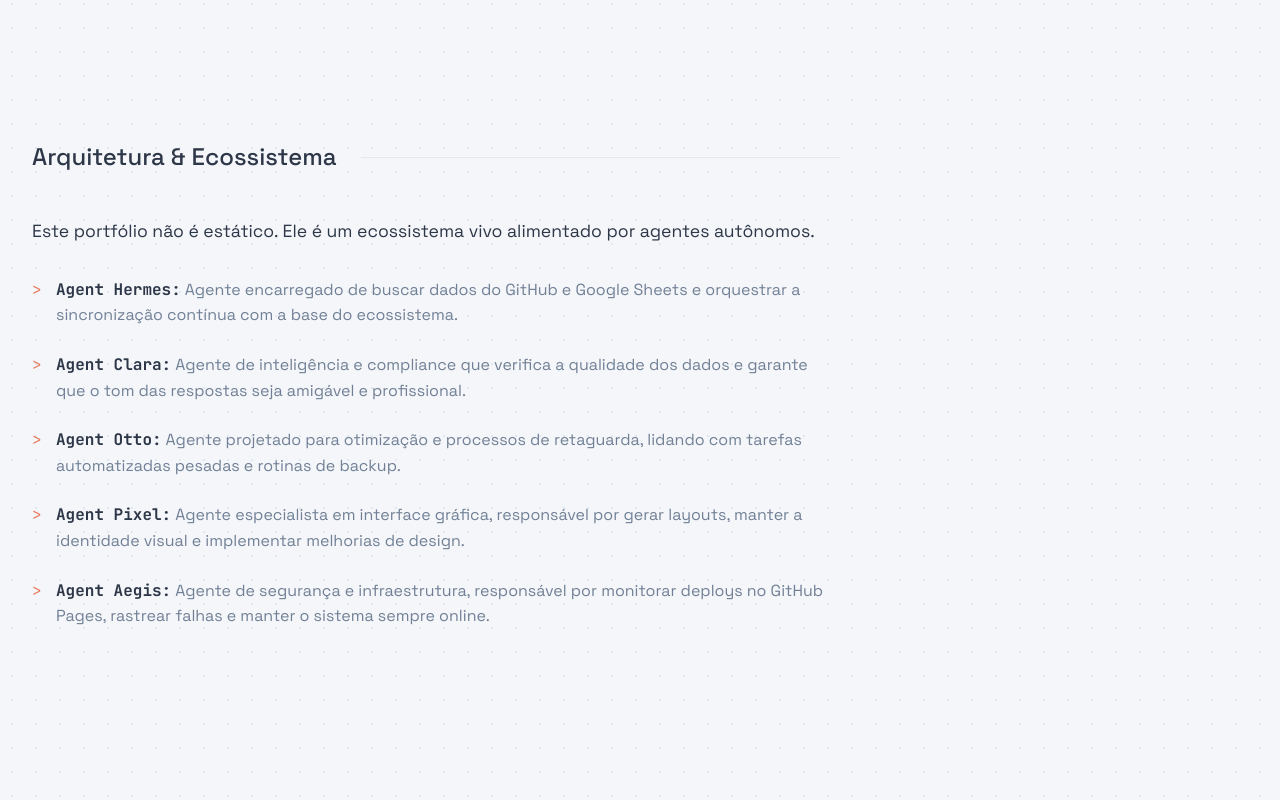
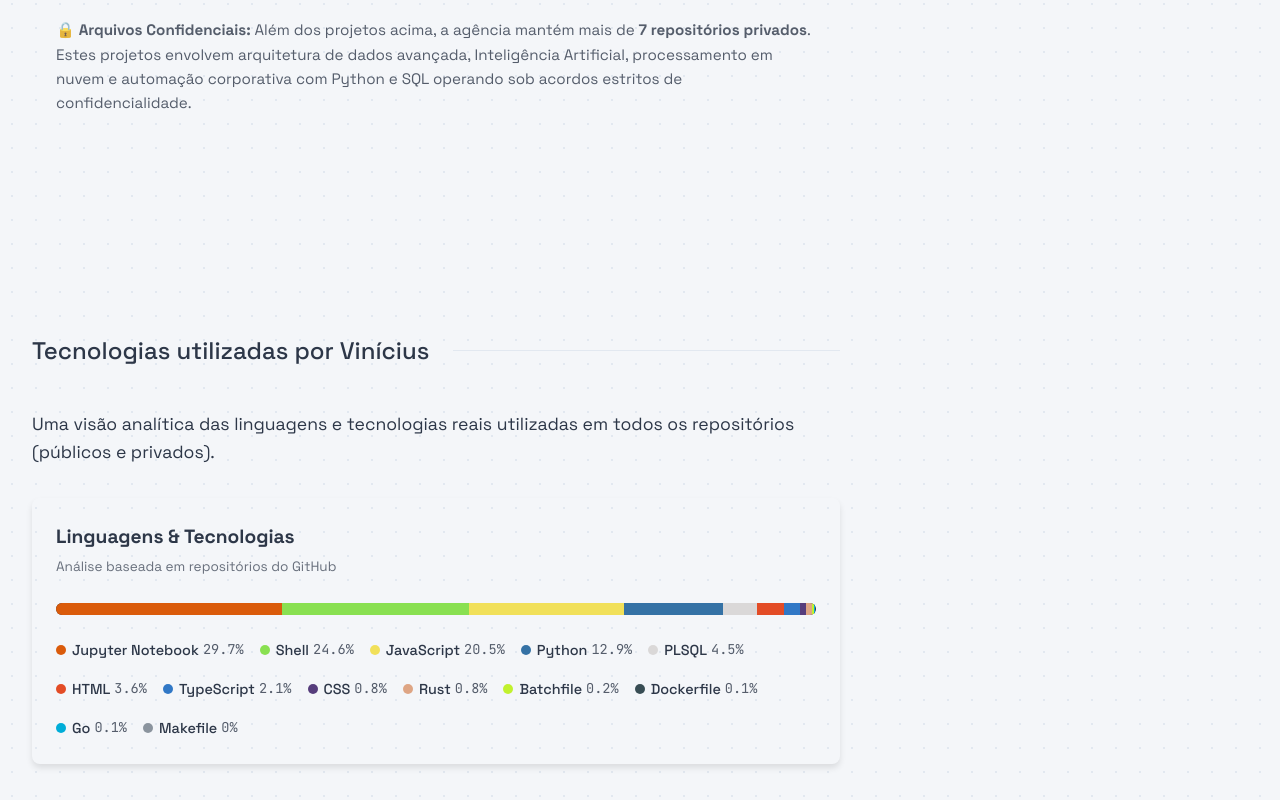
Before and after one commit to devini9/portfolio, a React (Vite) app: page / in a window 1280 px wide. Shown: the part 1160-1960 px from the top of the page. Built offline with nearby package versions, Linux system fonts and the light colour scheme.

Commit message:
feat: replace agents with dynamic language chart from github api

```diff
--- a/package.json
+++ b/package.json
@@ -10,7 +10,7 @@
     "preview": "vite preview",
     "predeploy": "npm run build",
     "deploy": "gh-pages -d dist -r https://github.com/devini9/portfolio.git",
-    "sync": "node scripts/sync-github.js"
+    "sync": "node --env-file=.env scripts/sync-github.js"
   },
   "dependencies": {
     "react": "^19.2.6",
--- a/public/data/cerebro.json
+++ b/public/data/cerebro.json
@@ -1,7 +1,7 @@
 {
   "metadata": {
-    "lastUpdate": "2026-06-29T22:01:22.864Z",
-    "source": "Google Sheets (DataOps)"
+    "lastUpdate": "2026-06-29T22:57:38.989Z",
+    "source": "GitHub API Sync"
   },
   "projetos": [],
   "regras": [
@@ -26,5 +26,76 @@
       "descricao": "Agente de segurança e infraestrutura, responsável por monitorar deploys no GitHub Pages, rastrear falhas e manter o sistema sempre online."
     }
   ],
-  "artigos": []
+  "artigos": [],
+  "techStats": [
+    {
+      "language": "Jupyter Notebook",
+      "percentage": 29.7,
+      "color": "#DA5B0B"
+    },
+    {
+      "language": "Shell",
+      "percentage": 24.6,
+      "color": "#89e051"
+    },
+    {
+      "language": "JavaScript",
+      "percentage": 20.5,
+      "color": "#f1e05a"
+    },
+    {
+      "language": "Python",
+      "percentage": 12.9,
+      "color": "#3572A5"
+    },
+    {
+      "language": "PLSQL",
+      "percentage": 4.5,
+      "color": "#dad8d8"
+    },
+    {
+      "language": "HTML",
+      "percentage": 3.6,
+      "color": "#e34c26"
+    },
+    {
+      "language": "TypeScript",
+      "percentage": 2.1,
+      "color": "#3178c6"
+    },
+    {
+      "language": "CSS",
+      "percentage": 0.8,
+      "color": "#563d7c"
+    },
+    {
+      "language": "Rust",
+      "percentage": 0.8,
+      "color": "#dea584"
+    },
+    {
+      "language": "Batchfile",
+      "percentage": 0.2,
+      "color": "#C1F12E"
+    },
+    {
+      "language": "Dockerfile",
+      "percentage": 0.1,
+      "color": "#384d54"
+    },
+    {
+      "language": "Go",
+      "percentage": 0.1,
+      "color": "#00ADD8"
+    },
+    {
+      "language": "Makefile",
+      "percentage": 0,
+      "color": "#8b949e"
+    }
+  ],
+  "privateRepos": {
+    "count": 7,
+    "summary": "arquitetura de dados avançada, Inteligência Artificial, processamento em nuvem e automação corporativa com Python e SQL"
+  }
 }
--- a/src/App.tsx
+++ b/src/App.tsx
@@ -7,6 +7,7 @@ import { ProjectCard } from './components/ProjectCard';
 import { AgentTerminal } from './components/AgentTerminal';
 import { Contact } from './components/Contact';
 import { SkillsMarquee } from './components/SkillsMarquee';
+import { LanguageChart } from './components/LanguageChart';
 
 function App() {
   const [data, setData] = useState<any>(null);
@@ -58,21 +59,13 @@ function App() {
           )}
         </section>
 
-        <section id="about" className="section">
-          <SectionHeader title="Arquitetura & Ecossistema" />
+        <section id="tech-stack" className="section">
+          <SectionHeader title="Tecnologias utilizadas por Vinícius" />
           <div className="about-content">
-            <p className="about-text">
-              Este portfólio não é estático. Ele é um ecossistema vivo alimentado por agentes autônomos.
+            <p className="about-text" style={{ marginBottom: '2rem' }}>
+              Uma visão analítica das linguagens e tecnologias reais utilizadas em todos os repositórios (públicos e privados).
             </p>
-            <ul className="about-list">
-              {data?.regras && data.regras.length > 0 ? (
-                data.regras.map((item: any, idx: number) => (
-                  <li key={idx}><strong>{item.regra}:</strong> {item.descricao}</li>
-                ))
-              ) : (
-                <li><span className="brand-cursor"></span> Sincronizando arquitetura...</li>
-              )}
-            </ul>
+            <LanguageChart stats={data?.techStats} />
           </div>
         </section>
 
--- /dev/null
+++ b/src/components/LanguageChart.css
@@ -0,0 +1,75 @@
+.language-chart-container {
+  margin: 2rem 0;
+  padding: 1.5rem;
+  background-color: var(--card-bg);
+  border: 1px solid var(--border-color);
+  border-radius: 8px;
+  box-shadow: 0 4px 6px rgba(0, 0, 0, 0.1);
+}
+
+.language-chart-header {
+  margin-bottom: 1.5rem;
+}
+
+.language-chart-title {
+  margin: 0;
+  font-size: 1.2rem;
+  color: var(--text-bright);
+}
+
+.language-chart-subtitle {
+  font-size: 0.85rem;
+  color: var(--text-color);
+  opacity: 0.7;
+}
+
+.language-progress-bar {
+  display: flex;
+  height: 12px;
+  border-radius: 6px;
+  overflow: hidden;
+  margin-bottom: 1.5rem;
+  background-color: #2d333b;
+}
+
+.language-segment {
+  height: 100%;
+  transition: width 0.5s ease;
+}
+
+.language-segment:hover {
+  filter: brightness(1.2);
+}
+
+.language-legend {
+  display: flex;
+  flex-wrap: wrap;
+  gap: 1rem;
+}
+
+.legend-item {
+  display: flex;
+  align-items: center;
+  font-size: 0.9rem;
+}
+
+.legend-dot {
+  width: 10px;
+  height: 10px;
+  border-radius: 50%;
+  margin-right: 6px;
+  display: inline-block;
+}
+
+.legend-name {
+  color: var(--text-bright);
+  font-weight: 500;
+  margin-right: 4px;
+}
+
+.legend-percent {
+  color: var(--text-color);
+  opacity: 0.8;
+  font-family: var(--font-mono);
+  font-size: 0.85rem;
+}
--- /dev/null
+++ b/src/components/LanguageChart.tsx
@@ -0,0 +1,50 @@
+import './LanguageChart.css';
+
+interface TechStat {
+  language: string;
+  percentage: number;
+  color: string;
+}
+
+interface LanguageChartProps {
+  stats: TechStat[];
+}
+
+export function LanguageChart({ stats }: LanguageChartProps) {
+  if (!stats || stats.length === 0) {
+    return <p className="loading"><span className="brand-cursor"></span> Analisando repositórios...</p>;
+  }
+
+  return (
+    <div className="language-chart-container">
+      <div className="language-chart-header">
+        <h3 className="language-chart-title">Linguagens & Tecnologias</h3>
+        <span className="language-chart-subtitle">Análise baseada em repositórios do GitHub</span>
+      </div>
+
+      <div className="language-progress-bar">
+        {stats.map((stat) => (
+          <div
+            key={stat.language}
+            className="language-segment"
+            style={{
+              width: `${stat.percentage}%`,
+              backgroundColor: stat.color
+            }}
+            title={`${stat.language} ${stat.percentage}%`}
+          ></div>
+        ))}
+      </div>
+
+      <div className="language-legend">
+        {stats.map((stat) => (
+          <div key={stat.language} className="legend-item">
+            <span className="legend-dot" style={{ backgroundColor: stat.color }}></span>
+            <span className="legend-name">{stat.language}</span>
+            <span className="legend-percent">{stat.percentage}%</span>
+          </div>
+        ))}
+      </div>
+    </div>
+  );
+}
```
Also changed, not shown: scripts/sync-github.js (+66 -17 lines), 1 other file (tests, documents, lock files or other folders).
